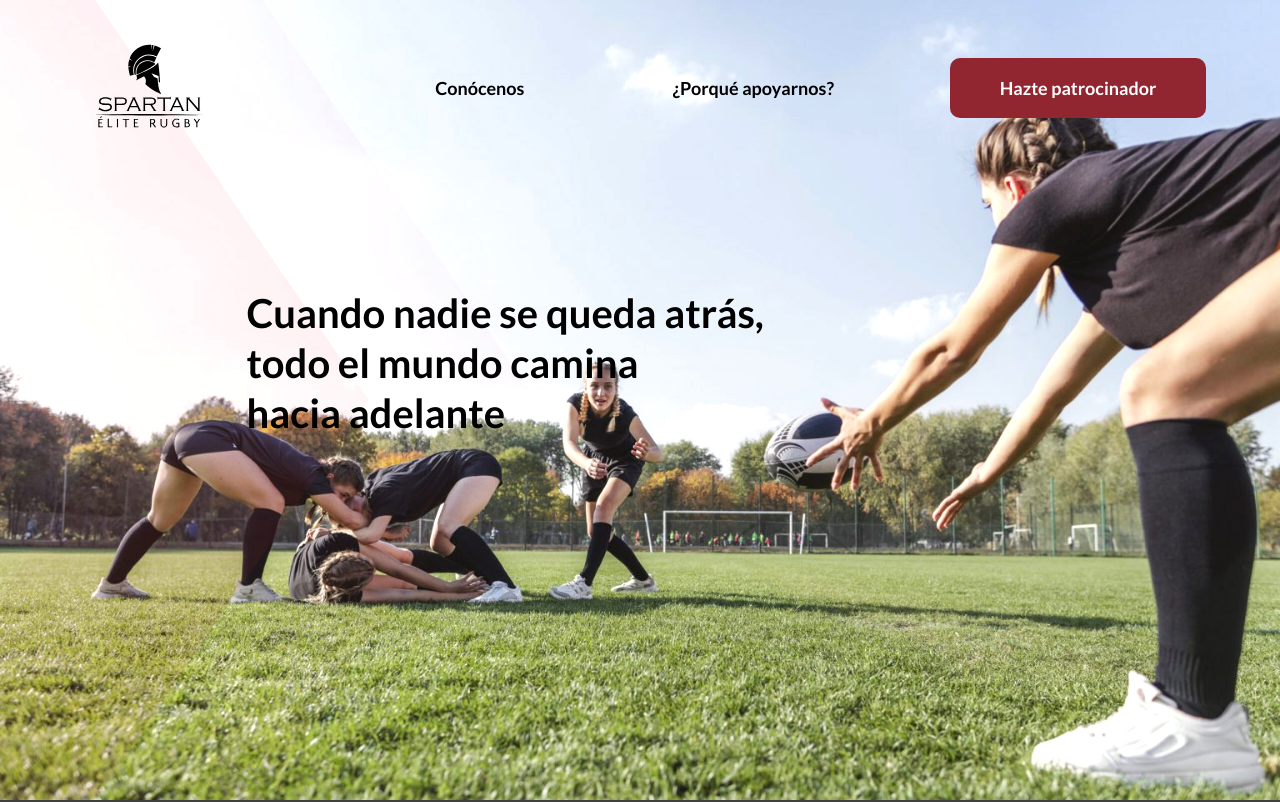
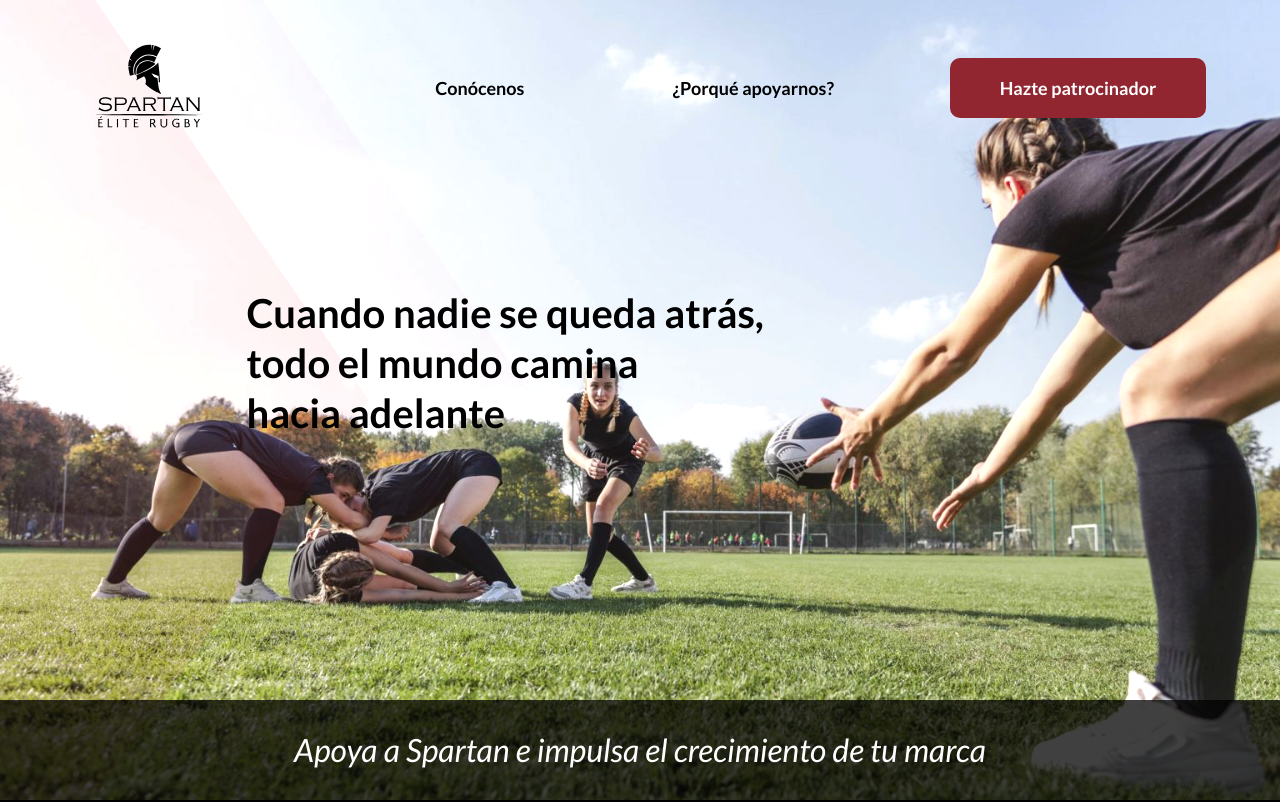
Before and after one commit to DanielVP26/SpartanEliteRugby, a React (Vite) app: page / in a window 1280 px wide. Shown: the top 802 px of the page. Built offline with nearby package versions, Linux system fonts and the light colour scheme.

Commit message:
transparentBar

```diff
--- a/src/components/Header.jsx
+++ b/src/components/Header.jsx
@@ -31,10 +31,10 @@ function Header() {
           <h2 className="slogan">todo el mundo camina</h2>
           <h2 className="slogan">hacia adelante</h2>
         </div>
-      </header>
       <div className="greyBar">
         <p>Apoya a Spartan e impulsa el crecimiento de tu marca</p>
       </div>
+      </header>
     </>
   );
 }
--- a/src/styles/Header.css
+++ b/src/styles/Header.css
@@ -128,11 +128,13 @@ a:hover {
 /* Grey bar to separate sections */
 .greyBar {
     display: flex;
-    background: #000000BF;
+    background: rgba(0, 0, 0, 0.75);
     align-items: center;
     justify-content: center;
-    width: auto;
-    height: 115px;
+    width: 100%;
+    height: 100px;
+    bottom: 0;
+    position: absolute;
 }
 
 .greyBar p {
```
